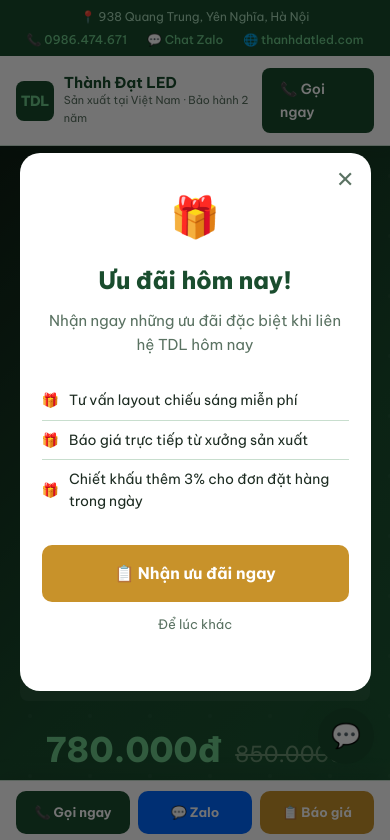
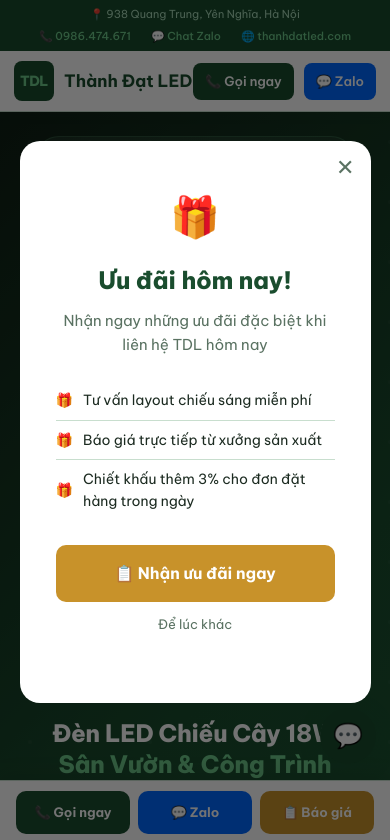
Before and after one commit to nguyentuanbkedu92-oss/khuyenmai.thanhdatled.com, a plain HTML site: page Landing-page-chieu-cay-18w/index.html in a window 390 px wide. Shown: the top 840 px of the page. Drawn offline with Linux system fonts and the light colour scheme.

Commit message:
index.html

```diff
--- a/Landing-page-chieu-cay-18w/index.html
+++ b/Landing-page-chieu-cay-18w/index.html
@@ -52,13 +52,14 @@
     --bg-off: #f7faf8;
   }
   * { margin: 0; padding: 0; box-sizing: border-box; }
-  html { scroll-behavior: smooth; }
+  html { scroll-behavior: smooth; overflow-x: hidden; }
   body {
     font-family: 'Be Vietnam Pro', sans-serif;
     color: var(--text);
     background: var(--white);
     line-height: 1.6;
     overflow-x: hidden;
+    max-width: 100vw;
   }
 
   /* TOP BAR */
@@ -198,13 +199,14 @@
     position: relative; display: flex; justify-content: center; align-items: center;
   }
   .product-display {
-    width: 340px; height: 340px;
+    width: 480px; height: auto;
     background: radial-gradient(circle at 40% 35%, rgba(110,201,138,0.18) 0%, transparent 65%),
                 rgba(255,255,255,0.04);
     border: 1px solid rgba(110,201,138,0.2);
     border-radius: 24px;
     display: flex; flex-direction: column; align-items: center; justify-content: center;
-    position: relative; padding: 40px;
+    position: relative; padding: 24px 28px 28px;
+    gap: 12px;
   }
   .product-icon-large {
     width: 140px; height: 140px;
@@ -678,119 +680,172 @@
   .popup-perks div::before { content: '🎁'; }
   .popup-perks div:last-child { border-bottom: none; }
 
-  /* RESPONSIVE MOBILE */
+  /* RESPONSIVE */
   @media (max-width: 900px) {
-    /* Chặn tràn ngang toàn trang */
-    body { overflow-x: hidden; }
-
-    /* TOP BAR */
-    .topbar { font-size: 12px; padding: 7px 16px; flex-direction: column; gap: 4px; text-align: center; }
-
-    /* HEADER */
-    header { padding: 12px 16px; }
-    .logo-text { font-size: 15px; }
-
-    /* HERO */
+
+    /* --- HEADER --- */
+    header { padding: 10px 14px; }
+    .logo-sub { display: none; }          /* ẩn dòng phụ cho gọn */
+    .btn-call { padding: 8px 12px; font-size: 13px; }
+    .btn-zalo { padding: 8px 12px; font-size: 13px; }
+
+    /* --- TOPBAR --- */
+    .topbar { font-size: 11px; padding: 6px 14px; flex-direction: column; gap: 4px; text-align: center; }
+
+    /* --- HERO --- */
     .hero {
       grid-template-columns: 1fr;
-      padding: 36px 20px 40px;
+      padding: 24px 16px 36px;
       min-height: auto;
       text-align: center;
+      overflow: hidden;           /* chặn tràn ngang */
+      width: 100%;
     }
-    .hero h1 { font-size: 28px; letter-spacing: -0.5px; }
-    .hero-desc { font-size: 15px; }
-    .hero-features { grid-template-columns: 1fr 1fr; gap: 8px; }
-    .hero-feat { font-size: 13px; padding: 8px 10px; justify-content: center; }
-    .hero-visual { display: none; }
+    .hero-content {
+      width: 100%;
+      overflow-wrap: break-word;
+      word-break: break-word;
+    }
+    .hero h1 {
+      font-size: 24px;
+      letter-spacing: -0.3px;
+      line-height: 1.3;
+      padding: 0 4px;
+    }
+    .hero-desc {
+      font-size: 14px;
+      padding: 0 4px;
+      overflow-wrap: break-word;
+    }
+    .hero-features {
+      grid-template-columns: 1fr 1fr;
+      gap: 8px;
+    }
+    .hero-feat { font-size: 13px; padding: 8px 10px; }
+    .hero-btns { justify-content: center; flex-wrap: wrap; gap: 10px; }
     .hero-price { justify-content: center; flex-wrap: wrap; }
-    .price-new { font-size: 34px; }
-    .hero-btns { justify-content: center; }
-
-    /* STATS */
-    .stats { padding: 28px 20px; grid-template-columns: 1fr 1fr; gap: 0; }
-    .stat-item { border-right: none; border-bottom: 1px solid rgba(255,255,255,0.1); padding: 14px 10px; }
-    .stat-item:nth-child(odd) { border-right: 1px solid rgba(255,255,255,0.1); }
+    .price-new { font-size: 32px; }
+    .price-old { font-size: 18px; }
+
+    /* --- HERO VISUAL / SLIDER --- */
+    .hero-visual {
+      display: flex;
+      justify-content: center;
+      order: -1;
+      margin-bottom: 4px;
+      width: 100%;
+    }
+    .product-display {
+      width: 100%;
+      max-width: 320px;
+      padding: 14px 16px 18px;
+    }
+    /* Slider fluid: chiều rộng theo product-display, không cứng px */
+    .img-slider {
+      width: 100% !important;
+      height: 0 !important;
+      padding-bottom: 100% !important;   /* tỉ lệ vuông */
+      position: relative !important;
+    }
+    .img-slider-track {
+      position: absolute;
+      inset: 0;
+      width: 200%;
+      height: 100%;
+    }
+    .img-slider-track img {
+      width: 50%;
+      height: 100%;
+    }
+    .product-power { font-size: 32px; }
+    .product-name-badge { font-size: 12px; padding: 4px 12px; }
+
+    /* --- SECTIONS --- */
+    section { padding: 40px 16px; }
+
+    /* --- STATS --- */
+    .stats { padding: 28px 16px; grid-template-columns: 1fr 1fr; gap: 0; }
+    .stat-item { border-right: none; border-bottom: 1px solid rgba(255,255,255,0.1); padding: 12px 8px; }
     .stat-num { font-size: 28px; }
 
-    /* SECTIONS */
-    section { padding: 40px 20px; }
-    .section-title { font-size: 26px; }
-
-    /* PAIN */
-    .pain-grid { grid-template-columns: 1fr; gap: 24px; }
-    .solution-box { position: static; }
-
-    /* SPECS */
-    .specs-grid { grid-template-columns: 1fr; gap: 28px; }
-
-    /* COLOR CARDS */
-    .color-cards { grid-template-columns: 1fr; gap: 14px; }
-
-    /* BẢNG SO SÁNH — quan trọng: chặn tràn */
-    .compare-table { display: block; overflow-x: auto; -webkit-overflow-scrolling: touch; }
-    .compare-table th, .compare-table td { padding: 12px 14px; font-size: 13px; white-space: nowrap; }
-
-    /* VIDEO GRID */
+    /* --- OTHER GRIDS --- */
+    .pain-grid { grid-template-columns: 1fr; }
+    .specs-grid { grid-template-columns: 1fr; }
+    .color-cards { grid-template-columns: 1fr; }
+    .pricing-grid { grid-template-columns: 1fr 1fr; gap: 10px; }
+    .reviews-grid { grid-template-columns: 1fr; }
+    .footer-grid { grid-template-columns: 1fr; gap: 28px; }
     .video-grid { grid-template-columns: 1fr !important; }
-    .video-grid > div { margin-bottom: 4px; }
-
-    /* PRICING */
-    .pricing-grid { grid-template-columns: 1fr 1fr; gap: 12px; }
-    .price-card { padding: 18px 14px; }
-    .price-card .qty { font-size: 22px; }
-    .price-card .unit-price { font-size: 18px; }
-
-    /* REVIEWS */
-    .reviews-grid { grid-template-columns: 1fr; }
-
-    /* PROCESS */
-    .process-steps { flex-direction: column; gap: 16px; overflow-x: visible; }
-    .process-step { min-width: unset; }
-    .process-step::after { content: '↓'; right: auto; top: auto; bottom: -18px; left: 50%; transform: translateX(-50%); }
-
-    /* CTA */
-    .cta-section { padding: 48px 20px; }
-    .cta-section h2 { font-size: 26px; }
-    .cta-section p { font-size: 15px; }
-    .cta-btns { flex-direction: column; align-items: center; }
-    .cta-btns a { width: 100%; justify-content: center; }
-
-    /* FORM */
-    .form-section { padding: 40px 20px; }
-    .form-wrap { padding: 24px 18px; }
+    .compare-table th, .compare-table td { padding: 10px 10px; font-size: 13px; }
+
+    /* --- CTA / FORM / FOOTER --- */
+    .cta-section { padding: 40px 16px; }
+    .cta-section h2 { font-size: 24px; }
+    .cta-btns { flex-direction: column; align-items: stretch; gap: 10px; }
+    .cta-btns a { text-align: center; justify-content: center; }
+    .form-section { padding: 40px 16px; }
+    .form-wrap { padding: 24px 16px; }
     .form-grid { grid-template-columns: 1fr; }
-
-    /* CALCULATOR */
-    .calc-box { padding: 24px 18px; }
-    .calc-row { grid-template-columns: 1fr; }
-    .calc-result-grid { grid-template-columns: 1fr; }
-
-    /* FOOTER */
-    .footer-grid { grid-template-columns: 1fr; gap: 28px; }
-    footer { padding: 36px 20px 90px; }
-
-    /* STICKY BAR */
+    footer { padding: 36px 16px 80px; }
+
+    /* --- STICKY / CHAT --- */
     .sticky-bar { display: grid; }
-
-    /* CHAT */
-    .chat-widget { bottom: 80px; right: 16px; }
-    .chat-box { width: calc(100vw - 32px); right: 0; }
-
-    /* POPUP */
-    .popup-box { padding: 32px 22px; }
-  }
-
-  @media (max-width: 480px) {
-    .hero h1 { font-size: 24px; }
-    .hero-features { grid-template-columns: 1fr; }
-    .pricing-grid { grid-template-columns: 1fr; }
-    .stats { grid-template-columns: 1fr 1fr; }
-    .header-cta .btn-zalo { display: none; }
+    .chat-widget { bottom: 80px; right: 14px; }
   }
 
   @media (min-width: 901px) {
     .sticky-bar { display: none; }
   }
+  /* SLIDER ẢNH SẢN PHẨM */
+  .img-slider {
+    position: relative;
+    width: 420px; height: 420px;
+    border-radius: 16px;
+    overflow: hidden;
+    background: rgba(255,255,255,0.07);
+    border: 1px solid rgba(110,201,138,0.2);
+  }
+  .img-slider-track {
+    display: flex;
+    width: 200%;          /* 2 ảnh × 100% */
+    height: 100%;
+    transition: transform .4s cubic-bezier(.4,0,.2,1);
+  }
+  .img-slider-track img {
+    width: 50%;           /* mỗi ảnh chiếm 1/2 track = 100% slot */
+    height: 100%;
+    object-fit: contain;
+    flex-shrink: 0;
+    background: rgba(255,255,255,0.05);
+    padding: 12px;
+  }
+  .slider-btn {
+    position: absolute; top: 50%; transform: translateY(-50%);
+    background: rgba(26,77,46,0.75); color: #6ec98a;
+    border: none; border-radius: 50%;
+    width: 36px; height: 36px; font-size: 22px; line-height: 1;
+    cursor: pointer; z-index: 2;
+    display: flex; align-items: center; justify-content: center;
+    transition: background .2s;
+  }
+  .slider-btn:hover { background: rgba(26,77,46,0.95); }
+  .slider-prev { left: 8px; }
+  .slider-next { right: 8px; }
+  .slider-dots {
+    position: absolute; bottom: 10px; left: 50%; transform: translateX(-50%);
+    display: flex; gap: 7px;
+  }
+  .sdot {
+    width: 8px; height: 8px; border-radius: 50%;
+    background: rgba(255,255,255,0.35); cursor: pointer;
+    transition: background .2s, transform .2s;
+  }
+  .sdot.active { background: #6ec98a; transform: scale(1.3); }
+
+  @media (max-width: 900px) {
+    .img-slider { width: 220px; height: 220px; }
+  }
+
 </style>
 </head>
 <body>
@@ -852,72 +907,24 @@
       <div class="badge-vn">🇻🇳 Made in VN</div>
       <div class="badge-ip">IP66</div>
 
-      <!-- ẢNH SẢN PHẨM HERO — tự động dò file trong cùng thư mục -->
-      <div class="img-placeholder" id="hero-img-wrap">
-        <img
-          id="hero-product-img"
-          src=""
-          alt="Đèn LED Chiếu Cây 18W SMD TDLCC-SMD18 - Thành Đạt LED TDL"
-          width="280" height="280"
-          loading="eager"
-          style="width:280px; height:280px; object-fit:contain; display:none; border-radius:12px;"
-        >
-        <!-- Fallback hiển thị khi chưa tìm thấy ảnh nào -->
-        <div id="hero-img-fallback" style="display:flex; flex-direction:column; align-items:center; justify-content:center; width:280px; height:280px; background:rgba(255,255,255,0.06); border:2px dashed rgba(110,201,138,0.35); border-radius:16px; gap:12px;">
-          <span style="font-size:48px; opacity:0.5">📷</span>
-          <div style="text-align:center; padding:0 20px">
-            <p style="color:#6ec98a; font-size:13px; font-weight:600; margin-bottom:4px">Ảnh sản phẩm nền trắng</p>
-            <p style="color:#4a7a5a; font-size:12px; line-height:1.5">Đặt ảnh vào cùng thư mục <code style="background:rgba(255,255,255,0.1); padding:2px 6px; border-radius:4px; font-size:11px">den-chieu-cay-18w_smd</code><br>Tên file: <code style="background:rgba(255,255,255,0.1); padding:2px 6px; border-radius:4px; font-size:11px">den-chieu-cay-18w</code> · WebP / JPG / PNG</p>
-          </div>
+      <!-- SLIDER 2 ẢNH SẢN PHẨM -->
+      <div class="img-slider" id="heroSlider">
+        <div class="img-slider-track" id="sliderTrack">
+          <img src="den-chieu-cay-18w.jpg"
+               alt="Đèn LED Chiếu Cây 18W TDL - ảnh tổng thể"
+               loading="eager">
+          <img src="den-chieu-cay-18w_smd.jpg"
+               alt="Đèn LED Chiếu Cây 18W TDL - cận chip SMD"
+               loading="lazy">
         </div>
-      </div>
-      <script>
-      /* Tự động dò ảnh sản phẩm trong cùng thư mục với file HTML.
-         Thêm tên file vào mảng CANDIDATES nếu bạn đặt tên khác. */
-      (function autoLoadHeroImg() {
-        var CANDIDATES = [
-          "den-chieu-cay-18w.webp",
-          "den-chieu-cay-18w.jpg",
-          "den-chieu-cay-18w.jpeg",
-          "den-chieu-cay-18w.png",
-          "den-chieu-cay-18w_smd.webp",
-          "den-chieu-cay-18w_smd.jpg",
-          "den-chieu-cay-18w_smd.jpeg",
-          "den-chieu-cay-18w_smd.png",
-          "tdlcc-smd18.webp",
-          "tdlcc-smd18.jpg",
-          "tdlcc-smd18.png",
-          "product.webp",
-          "product.jpg",
-          "product.png"
-        ];
-        var img      = document.getElementById("hero-product-img");
-        var fallback = document.getElementById("hero-img-fallback");
-        var idx      = 0;
-
-        function tryNext() {
-          if (idx >= CANDIDATES.length) {
-            // Không tìm thấy ảnh nào — giữ fallback
-            fallback.style.display = "flex";
-            return;
-          }
-          var attempt = new Image();
-          attempt.onload = function() {
-            img.src = CANDIDATES[idx];
-            img.style.display = "block";
-            fallback.style.display = "none";
-          };
-          attempt.onerror = function() {
-            idx++;
-            tryNext();
-          };
-          attempt.src = CANDIDATES[idx];
-        }
-
-        tryNext();
-      })();
-      </script>
-      <!-- END ẢNH SẢN PHẨM HERO -->
+        <button class="slider-btn slider-prev" onclick="slideHero(-1)" aria-label="Ảnh trước">&#8249;</button>
+        <button class="slider-btn slider-next" onclick="slideHero(1)"  aria-label="Ảnh tiếp">&#8250;</button>
+        <div class="slider-dots">
+          <span class="sdot active" onclick="goSlide(0)"></span>
+          <span class="sdot"        onclick="goSlide(1)"></span>
+        </div>
+      </div>
+      <!-- END SLIDER -->
 
       <div class="product-name-badge" style="margin-top:14px">TDLCC-SMD18</div>
       <div class="product-power">18<span>W</span></div>
@@ -1222,6 +1229,8 @@
 
 </section>
 
+
+
 <!-- CALCULATOR -->
 <section class="section-alt" id="tinh-gia">
   <div class="section-tag">TÍNH TOÁN NHANH</div>
@@ -1633,7 +1642,7 @@
 </div>
 
 <script>
-  const SHEET_URL = "https://script.google.com/macros/s/AKfycbyLIkmrpcl4N5L--bZUkeLVQlVuLsr1nURC3klPWhB7liuTkTETJZniqSS5Z_c8WmwX/exec";
+  const SHEET_URL = "PASTE_APPS_SCRIPT_URL_HERE";
 
   async function guiBaoGia() {
     const name  = document.getElementById("name").value.trim();
@@ -1649,30 +1658,17 @@
 
     const fullNote = [qty && "Số lượng: "+qty, city && "Tỉnh: "+city, note].filter(Boolean).join(" | ");
 
-    // Hiện trạng thái đang gửi
-    const btn = document.querySelector(".submit-btn");
-    const origText = btn.textContent;
-    btn.textContent = "⏳ Đang gửi...";
-    btn.disabled = true;
-
     try {
       await fetch(SHEET_URL, {
-        method: "POST",
-        mode: "no-cors",
-        headers: { "Content-Type": "application/json" },
-        body: JSON.stringify({ name: name, phone: phoneClean, note: fullNote })
+        method:"POST",
+        body: JSON.stringify({ name, phone: "'"+phoneClean, note: fullNote })
       });
-    } catch(e) {
-      console.warn("Sheet gửi lỗi:", e);
-    }
-
-    btn.textContent = origText;
-    btn.disabled = false;
-
-    const msg = "📌 BÁO GIÁ ĐÈN CHIẾU CÂY TDL\n👤 "+name+"\n📞 "+phone+(qty?"\n📦 SL: "+qty:"")+(city?"\n📍 "+city:"")+(note?"\n📝 "+note:"");
+    } catch(e) {}
+
+    const msg = "📌 KHÁCH HÀNG CẦN BÁO GIÁ ĐÈN CHIẾU CÂY TDL\n👤 "+name+"\n📞 "+phone+"\n📦 "+qty+"\n📍 "+city+"\n📝 "+note;
     try { navigator.clipboard.writeText(msg); } catch(e) {}
-    window.open("https://zalo.me/0986474671", "_blank");
-    alert("✅ Đã gửi yêu cầu báo giá!\nTDL sẽ liên hệ bạn trong 30 phút.\n\nZalo vừa mở — thông tin đã copy sẵn để dán vào chat.");
+    window.open("https://zalo.me/0986474671","_blank");
+    alert("✅ Yêu cầu đã gửi! TDL sẽ liên hệ bạn trong 30 phút. Zalo đang mở để bạn chat trực tiếp.");
   }
 
   function toggleFaq(btn) {
@@ -1741,6 +1737,16 @@
   document.addEventListener('mouseleave', (e) => {
     if (e.clientY <= 0) showPopup();
   });
+
+  // SLIDER ẢNH SẢN PHẨM
+  let slideIdx = 0;
+  function goSlide(n) {
+    slideIdx = n;
+    document.getElementById('sliderTrack').style.transform = 'translateX(-' + (n * 50) + '%)';
+    document.querySelectorAll('.sdot').forEach((d,i) => d.classList.toggle('active', i===n));
+  }
+  function slideHero(dir) { goSlide((slideIdx + dir + 2) % 2); }
+  setInterval(() => slideHero(1), 3000);
 </script>
 </body>
 </html>
```
